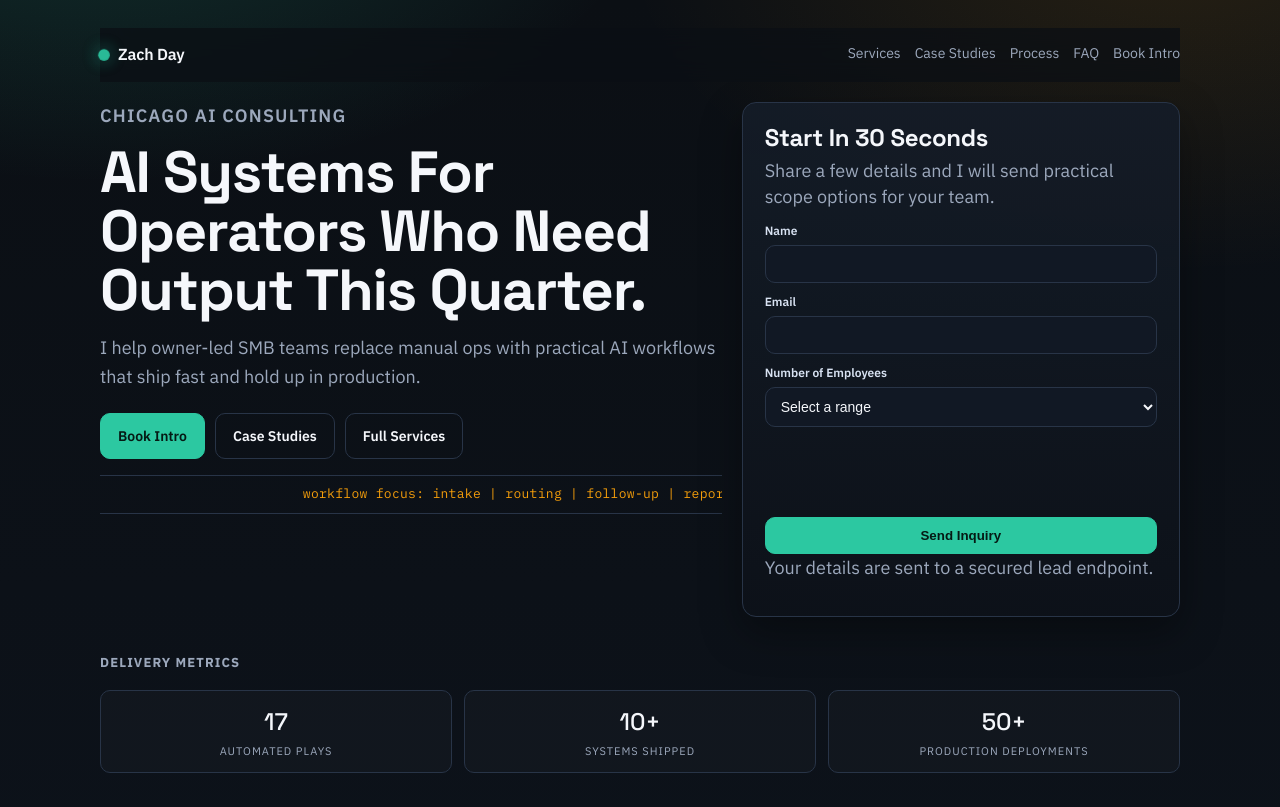
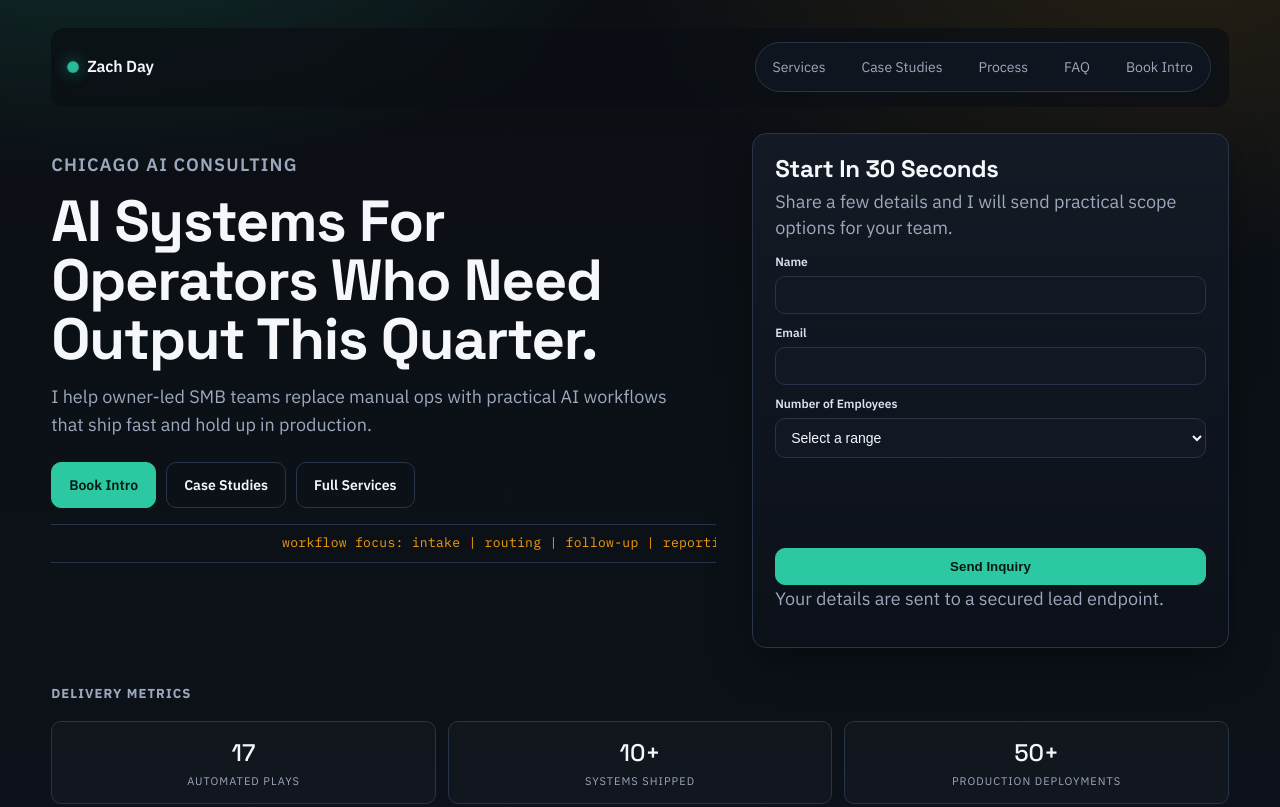
Before and after one commit to dachzay/zachday-site, a website: page index.html in a window 1280 px wide. Shown: the top 807 px of the page. Drawn offline with Linux system fonts and the light colour scheme.

Commit message:
Refine desktop UI polish across commercial pages

```diff
--- a/shared/css/commercial-v2.css
+++ b/shared/css/commercial-v2.css
@@ -38,7 +38,7 @@ a {
 }
 
 .container {
-  width: min(1080px, 92vw);
+  width: min(1180px, 92vw);
   margin: 0 auto;
   padding: 28px 0 84px;
 }
@@ -51,11 +51,12 @@ header.site-header {
   align-items: center;
   justify-content: space-between;
   gap: 16px;
-  padding: 14px 0;
+  padding: 14px 18px;
   background: rgba(11, 15, 20, 0.75);
   backdrop-filter: blur(12px);
   border-bottom: 1px solid transparent;
   transition: border-color 0.2s ease, box-shadow 0.2s ease;
+  border-radius: 14px;
 }
 
 header.site-header.scrolled {
@@ -125,13 +126,13 @@ main {
 }
 
 .hero {
-  margin-top: 16px;
+  margin-top: 26px;
 }
 
 .hero-grid {
   display: grid;
   grid-template-columns: repeat(12, minmax(0, 1fr));
-  gap: 20px;
+  gap: 24px;
   align-items: start;
 }
 
@@ -159,7 +160,7 @@ main {
   font-size: clamp(34px, 5.7vw, 58px);
   line-height: 1.02;
   letter-spacing: -1.2px;
-  max-width: 16ch;
+  max-width: 15ch;
 }
 
 .hero p,
@@ -167,7 +168,7 @@ main {
   margin: 0 0 12px;
   color: var(--muted);
   font-size: 18px;
-  max-width: 68ch;
+  max-width: 58ch;
 }
 
 .kinetic-line {
@@ -233,7 +234,7 @@ main {
   text-decoration: none;
   font-size: 14px;
   font-weight: 600;
-  transition: transform 0.15s ease, border-color 0.15s ease, background 0.15s ease;
+  transition: transform 0.15s ease, border-color 0.15s ease, background 0.15s ease, box-shadow 0.15s ease;
 }
 
 .btn:hover {
@@ -248,6 +249,7 @@ main {
 
 .btn.primary:hover {
   filter: brightness(0.93);
+  box-shadow: 0 10px 24px rgba(44, 200, 161, 0.28);
 }
 
 .btn.secondary {
@@ -290,6 +292,13 @@ main {
   background: var(--panel-soft);
   padding: 20px;
   box-shadow: var(--shadow);
+  transition: transform 0.18s ease, border-color 0.18s ease, box-shadow 0.18s ease;
+}
+
+.card:hover {
+  transform: translateY(-3px);
+  border-color: #3a4f6d;
+  box-shadow: 0 20px 42px rgba(0, 0, 0, 0.4);
 }
 
 .card h3 {
@@ -510,6 +519,40 @@ form select {
   padding: 22px;
 }
 
+@media (min-width: 931px) {
+  .site-nav {
+    overflow: visible;
+    padding: 6px;
+    border: 1px solid var(--border);
+    border-radius: 999px;
+    background: rgba(16, 23, 34, 0.76);
+  }
+
+  .site-nav a {
+    padding: 7px 11px;
+    border-radius: 999px;
+    border-bottom: none;
+  }
+
+  .site-nav a:hover {
+    border-color: transparent;
+    background: rgba(255, 255, 255, 0.08);
+  }
+
+  .hero-copy {
+    padding: 18px 12px 0 0;
+  }
+
+  .hero-aside {
+    position: sticky;
+    top: 96px;
+  }
+
+  .section {
+    margin-top: 64px;
+  }
+}
+
 .lead-card-title {
   margin: 0 0 6px;
   font-family: "Space Grotesk", "Segoe UI", system-ui, sans-serif;
```
